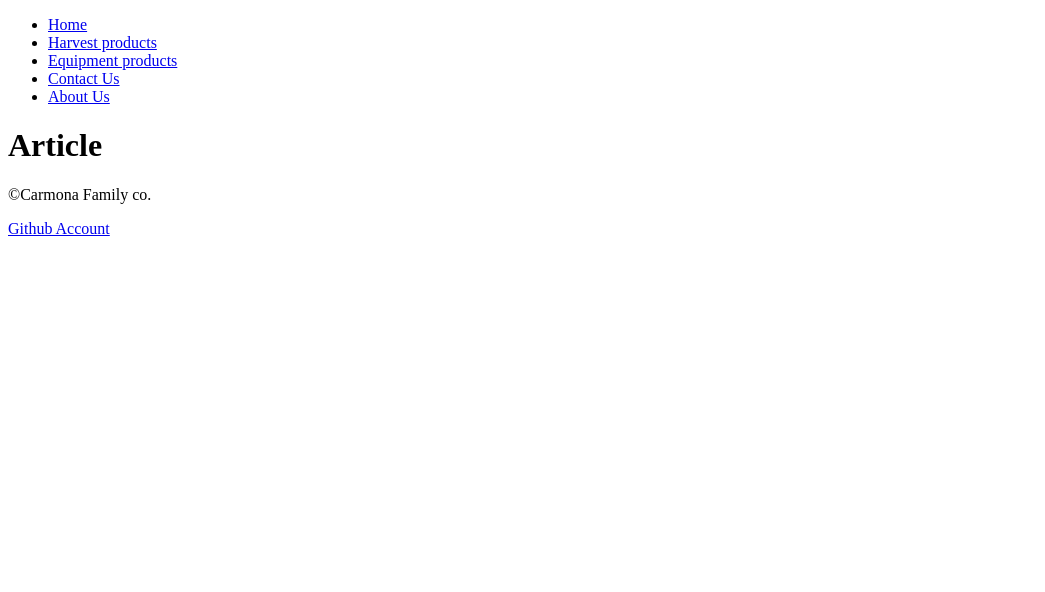
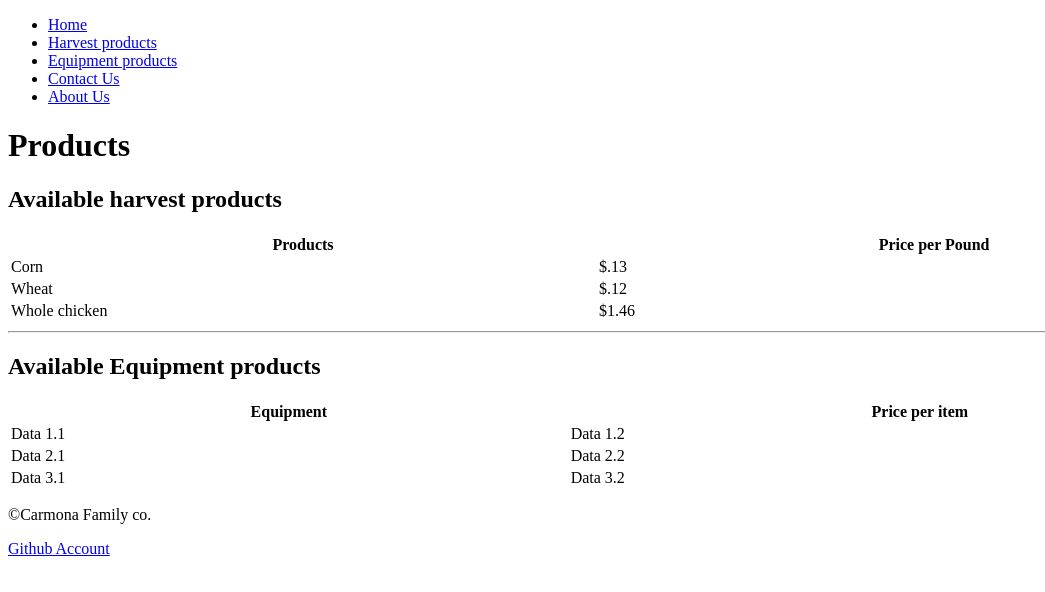
Before and after one commit to DiegoCarmona1/Week-4-assignment, a plain HTML site: page products.html in a window 1280 px wide. Shown: the whole page, without its empty margins (0-1045 px from the left). Drawn offline with Linux system fonts and the light colour scheme.

```diff
--- a/products.html
+++ b/products.html
@@ -16,10 +16,68 @@
                 <li><a href="about.html" target="_self">About Us</a></li>
             </ul>
         </nav>
-        <h1>Article</h1>
+        <h1>Products</h1>
     </header>
     <main>
+        <div id="table2">
 
+            <h2>Available harvest products</h2>
+            <table style="width: 100%;">
+            <thead>
+                <tr>
+                    <th>Products</th>
+                    <th>Price per Pound</th>
+                </tr>
+            </thead>
+            <tbody>
+                <tr>
+                    <td>Corn</td>
+                    <td>$.13</td>
+                </tr>
+                <tr>
+                    <td>Wheat</td>
+                    <td>$.12</td>
+                </tr>
+                <tr>
+                    <td>Whole chicken</td>
+                    <td>$1.46</td>
+                </tr>
+            </tbody>
+
+        </table>
+    </div>
+
+        <hr>
+
+        <div id="table1">
+            <h2>Available Equipment products</h2>
+        <table style="width: 100%;">
+            <thead>
+                <tr>
+                    <th>Equipment</th>
+                    <th>Price per item</th>
+                </tr>
+            </thead>
+
+            <!-- Table body -->
+
+            <tbody>
+                <tr>
+                    <td>Data 1.1</td>
+                    <td>Data 1.2</td>
+                </tr>
+                <tr>
+                    <td>Data 2.1</td>
+                    <td>Data 2.2</td>
+                </tr>
+                <tr>
+                    <td>Data 3.1</td>
+                    <td>Data 3.2</td>
+                </tr>
+            </tbody>
+
+        </table>
+        </div>
     </main>
     <footer>
         <p> &copy;Carmona Family co. </p>
```
Also changed, not shown: about.html (+1 -0 lines), contact.html (+4 -2 lines), services.html (line endings or trailing spaces).
